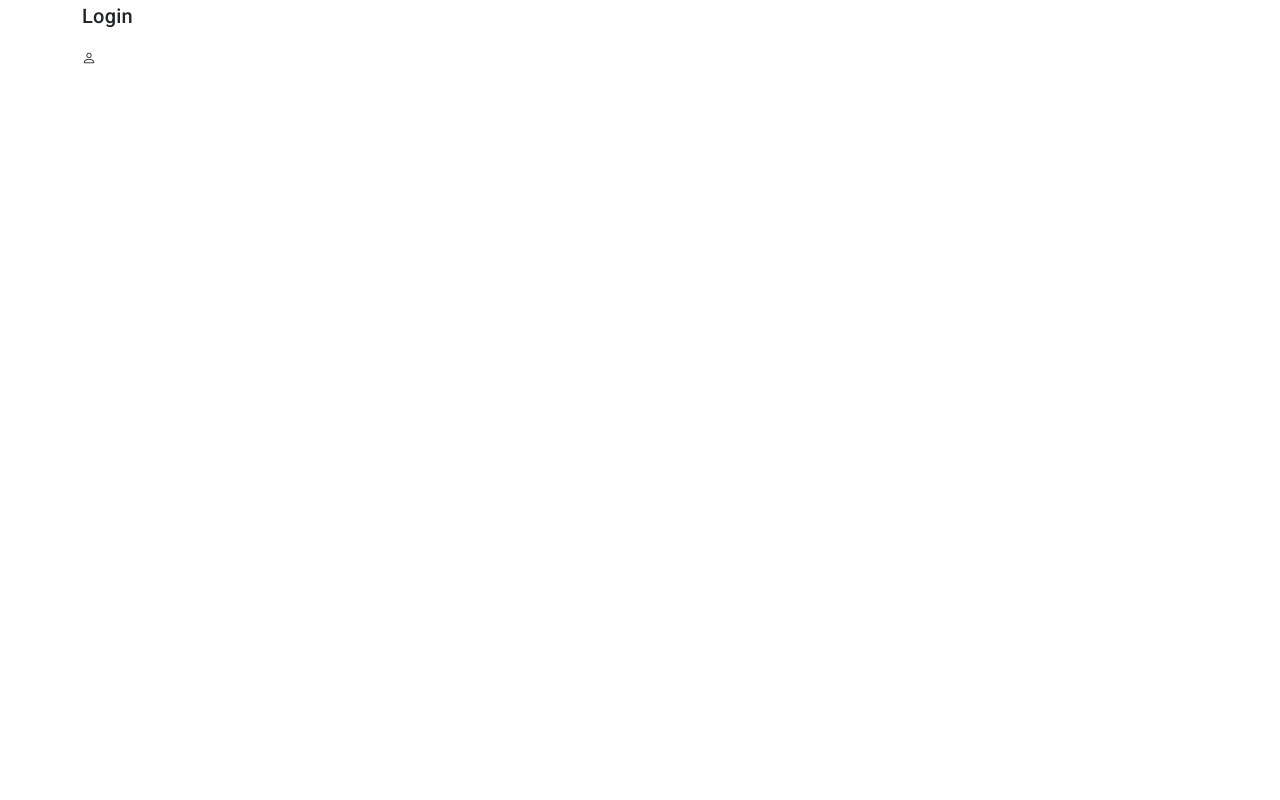
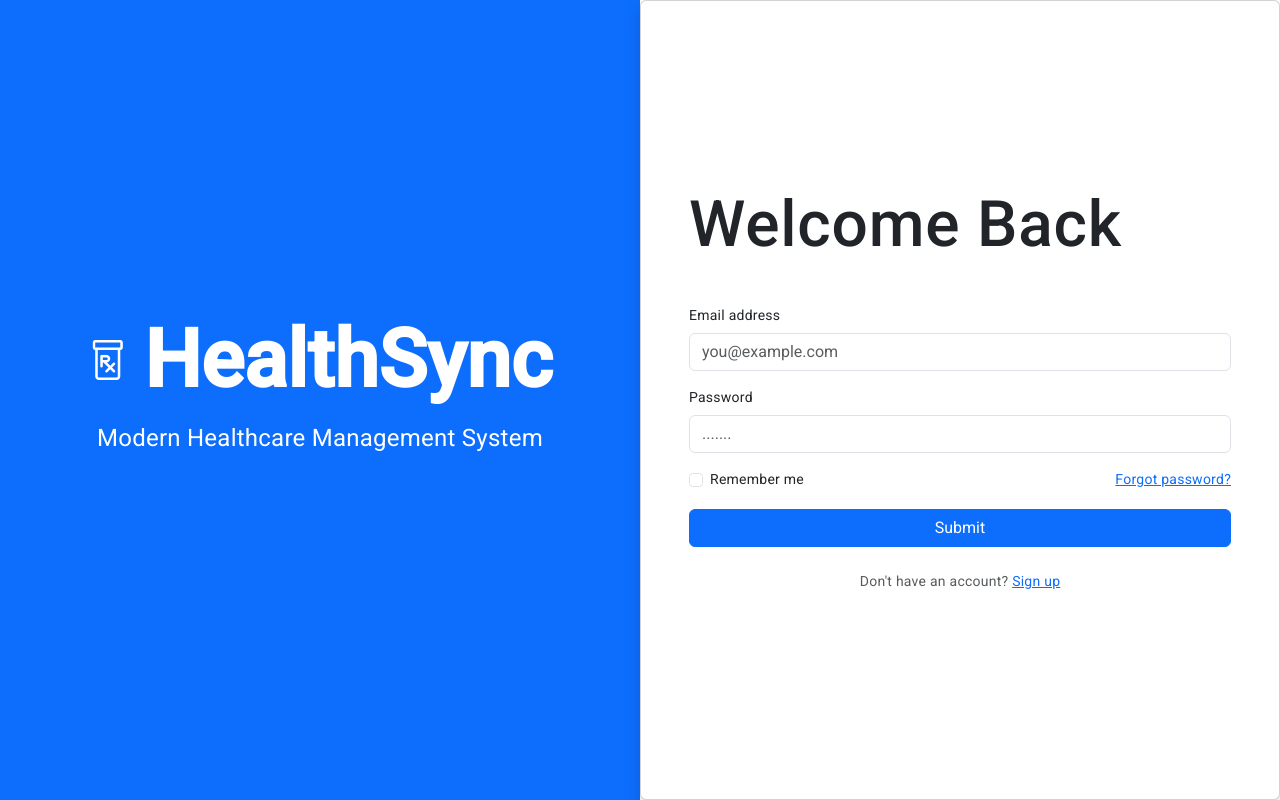
Before and after one commit to kareem-khalifa-06/Health-Sync, an Angular app: page /login in a window 1280 px wide. Built offline with nearby package versions, Linux system fonts and the light colour scheme; data requests are answered from the project's data file.

Commit message:
feat: Refactor login component and implement authentication logic

```diff
--- a/src/app/app.component.ts
+++ b/src/app/app.component.ts
@@ -1,11 +1,9 @@
 import { Component } from '@angular/core';
 import { RouterOutlet } from '@angular/router';
-import { RegisterationFormComponent } from './shared/components/registeration-form/registeration-form.component';
-
 @Component({
   selector: 'app-root',
   standalone: true,
-  imports: [RouterOutlet,RegisterationFormComponent],
+  imports: [RouterOutlet],
   templateUrl: './app.component.html',
   styleUrl: './app.component.css'
 })
--- a/src/app/app.routes.ts
+++ b/src/app/app.routes.ts
@@ -3,7 +3,7 @@ import { Routes } from '@angular/router';
 export const routes: Routes = [
 {
     path:'',
-    redirectTo:'register',
+    redirectTo:'login',
     pathMatch:'full'
 },
 {
--- /dev/null
+++ b/src/app/core/guards/auth.guard.ts
@@ -0,0 +1,5 @@
+import { CanActivateFn } from '@angular/router';
+
+export const authGuard: CanActivateFn = (route, state) => {
+  return true;
+};
--- a/src/app/core/services/auth.service.ts
+++ b/src/app/core/services/auth.service.ts
@@ -1,5 +1,5 @@
 import { HttpClient } from '@angular/common/http';
-import { Injectable } from '@angular/core';
+import { Injectable, signal } from '@angular/core';
 import { User } from '../../models/user';
 import { Observable } from 'rxjs';
 
@@ -7,9 +7,27 @@ import { Observable } from 'rxjs';
   providedIn: 'root',
 })
 export class AuthService {
+  users=signal<User[]>([])
   base_url: string = 'http://localhost:3000';
-  constructor(private _HttpClient: HttpClient) {}
-  register(newUser:User):Observable<User> {
-    return this._HttpClient.post<User>(this.base_url+'/users',newUser);
+  constructor(private _HttpClient: HttpClient) {
+    this._HttpClient.get<User[]>(this.base_url + '/users').subscribe({
+      next: (res) => {
+        console.log(res);
+        this.users.set(res);
+      },
+    });
+  }
+  register(newUser: User): Observable<User> {
+    return this._HttpClient.post<User>(this.base_url + '/users', newUser);
+  }
+  login(email: string, password: string): boolean {
+    let isLoggedIn:boolean;
+    if(this.users().find((u)=>u.email===email&&u.password===password)){
+      isLoggedIn=true
+    }
+    else{
+      isLoggedIn=false
+    }
+    return isLoggedIn;
   }
 }
--- a/src/app/shared/components/login/login.component.css
+++ b/src/app/shared/components/login/login.component.css
@@ -0,0 +1,12 @@
+h1{
+    font-size:5rem
+}
+i{
+    font-size:5rem
+}
+h2{
+    font-size: 4rem;
+}
+.captionss{
+    font-size: 1.5rem;
+}
--- a/src/app/shared/components/login/login.component.html
+++ b/src/app/shared/components/login/login.component.html
@@ -1,10 +1,52 @@
-<div class="container">
-    <div class="form-group">
-        <div class="form-wrapper">
-            <div>
-                <h2>Login</h2>
-                <i class="bi bi-person"></i>
-            </div>
+<div
+  class="login-page d-flex justify-content-between align-items-center min-vh-100 mx-0"
+>
+  <!-- Left branding section -->
+  <section
+    class="d-flex flex-column justify-content-center px-5 w-50 bg-primary text-white vh-100 align-items-center"
+  >
+    <div class="d-flex align-items-center gap-3 mb-5">
+      <i class="bi bi-prescription fs-1"></i>
+      <h1 class="fw-bold mb-0">HealthSync</h1>
+    </div>
+    <p class=" captionss">Modern Healthcare Management System</p>
+  </section>
+
+  <!-- Right login form -->
+  <section class="card shadow  w-50 vh-100 mx-auto d-flex flex-column px-5 justify-content-center">
+    <h2 class="mb-5">Welcome Back</h2>
+    <form class="mt-3" [formGroup]="loginForm" (ngSubmit)="onSubmit()">
+      <div class="mb-3">
+        <label for="email" class="form-label">Email address</label>
+        <input
+          type="email"
+          class="form-control"
+          id="email"
+          placeholder="you@example.com"
+          formControlName="email"/>
+      </div>
+      <div class="mb-3">
+        <label for="password" class="form-label">Password</label>
+        <input
+          type="password"
+          class="form-control"
+          id="password"
+          placeholder="......."
+          formControlName="password"
+        />
+      </div>
+      <div class="mb-3 form-check d-flex justify-content-between">
+        <div>
+            <input type="checkbox" class="form-check-input" id="exampleCheck1" />
+        <label class="form-check-label" for="exampleCheck1">Remember me</label>
         </div>
-    </div>
+
+        <a href="#" class="text-primary">Forgot password?</a>
+      </div>
+      <button type="submit" class="btn btn-primary w-100 mb-4">Submit</button>
+      <div class="text-center text-muted">Don't have an account?
+         <a routerLink="/register">Sign up</a>
+        </div>
+    </form>
+  </section>
 </div>
--- a/src/app/shared/components/login/login.component.ts
+++ b/src/app/shared/components/login/login.component.ts
@@ -1,12 +1,43 @@
-import { Component } from '@angular/core';
+import { Component, inject } from '@angular/core';
+import { FormControl, FormGroup, ReactiveFormsModule, Validators } from '@angular/forms';
+import { Router, RouterLink } from "@angular/router";
+import { AuthService } from '../../../core/services/auth.service';
+import { ElementSchemaRegistry } from '@angular/compiler';
 
 @Component({
   selector: 'app-login',
   standalone: true,
-  imports: [],
+  imports: [RouterLink, ReactiveFormsModule],
   templateUrl: './login.component.html',
-  styleUrl: './login.component.css'
+  styleUrl: './login.component.css',
 })
 export class LoginComponent {
+  private _AuthService = inject(AuthService);
+  private _Router = inject(Router);
+  loginForm = new FormGroup({
+    email: new FormControl('', {
+      validators: [Validators.email, Validators.required],
+    }),
+    password: new FormControl('', {
+      validators: [Validators.required],
+    }),
+  });
+  onSubmit() {
+    const logIn = this._AuthService.login(
+      this.loginForm.value.email!,
+      this.loginForm.value.password!,
+    );
+    if (logIn) {
+      alert('Logged in successfully')
+      this._Router.navigate(['/register']);
+    }
+    else{
 
+      alert('wrong Credentials!!')
+      this._Router.navigate(['/login']);
+    }
+    this.loginForm.reset();
+
+    console.log('Kareem!!');
+  }
 }
```
Also changed, not shown: 1 other file (tests, documents, lock files or other folders).
